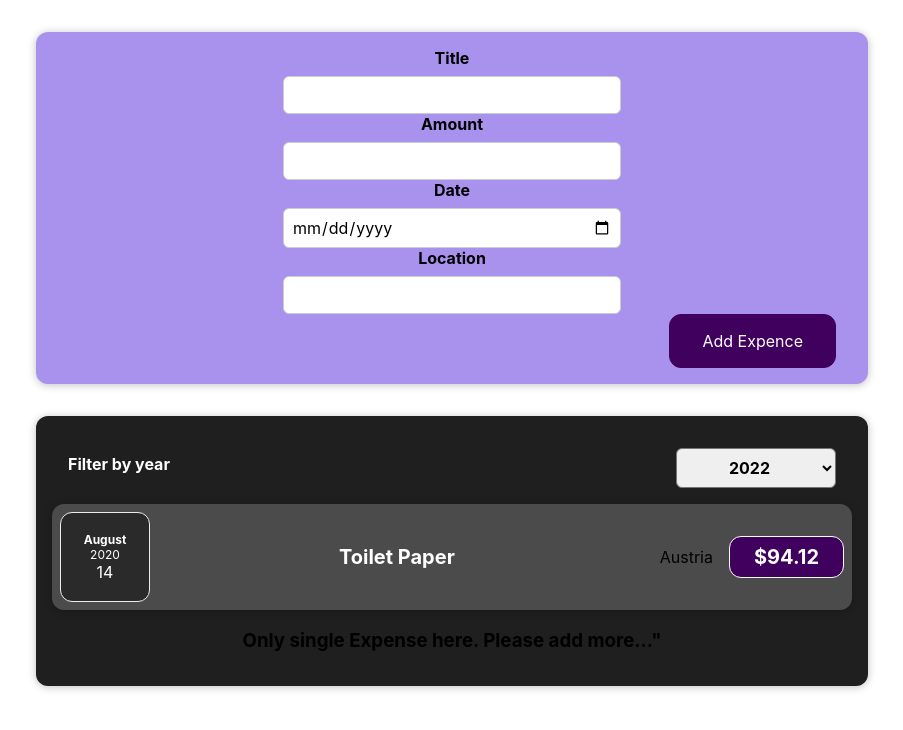
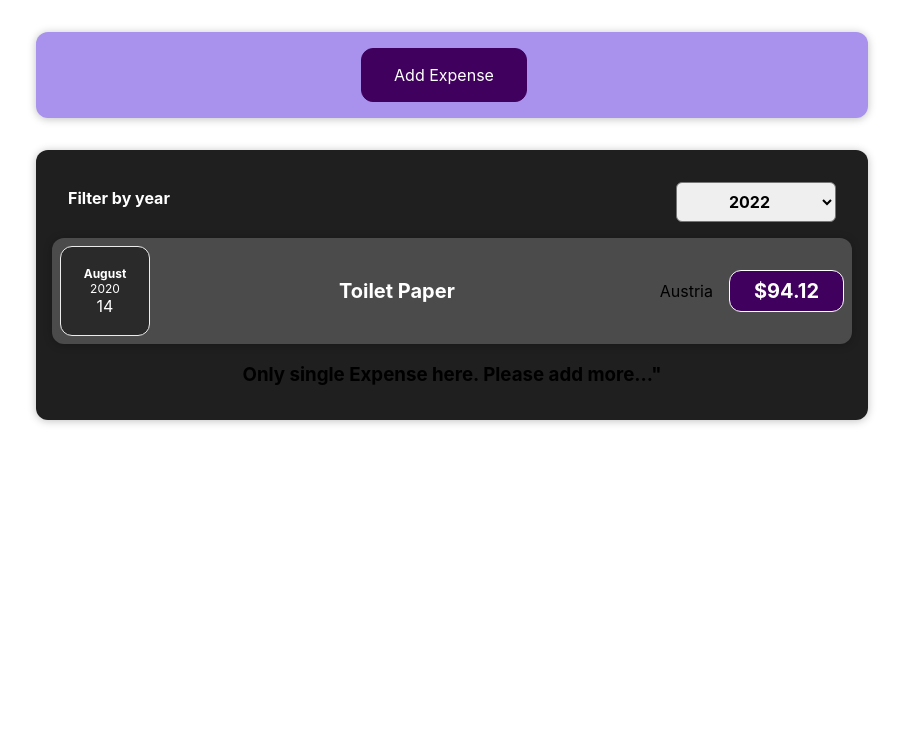
Before and after one commit to FerozShaik96/ExpenseTracker_Basic, a React (Create React App) app: page / in a window 1280 px wide. Shown: the top 730 px of the page, without its empty margins (188-1091 px from the left). Built offline with nearby package versions, Linux system fonts and the light colour scheme.

Commit message:
Adding A new button for Rendering The Form

```diff
--- a/src/components/NewExpence/ExpenseForm.js
+++ b/src/components/NewExpence/ExpenseForm.js
@@ -120,7 +120,11 @@
           />
         </div>
       </div>
+
       <div className="new-expense__actions">
+        <button type="button" onClick={props.onCancel}>
+          Cancel
+        </button>
         <button type="submit">Add Expence</button>
       </div>
     </form>
--- a/src/components/NewExpence/NewExpenses.js
+++ b/src/components/NewExpence/NewExpenses.js
@@ -1,16 +1,31 @@
+import React, { useState } from "react";
 import "./NewExpense.css";
 import ExpenseForm from "./ExpenseForm";
 function NewExpense(props) {
+  const [isEditing, setEditing] = useState(false);
   const saveExpensesDataHandler = (enteredExpensesData) => {
     const expensesData = {
       ...enteredExpensesData,
       id: Math.random().toString(),
     };
     props.onAddExpenses(expensesData);
+    setEditing(false);
+  };
+  const startEditingHandler = () => {
+    setEditing(true);
+  };
+  const stopEditinghandler = () => {
+    setEditing(false);
   };
   return (
     <div className="new-expense">
-      <ExpenseForm onSaveExpenses={saveExpensesDataHandler} />
+      {!isEditing && <button onClick={startEditingHandler}>Add Expense</button>}
+      {isEditing && (
+        <ExpenseForm
+          onSaveExpenses={saveExpensesDataHandler}
+          onCancel={stopEditinghandler}
+        />
+      )}
     </div>
   );
 }
```
